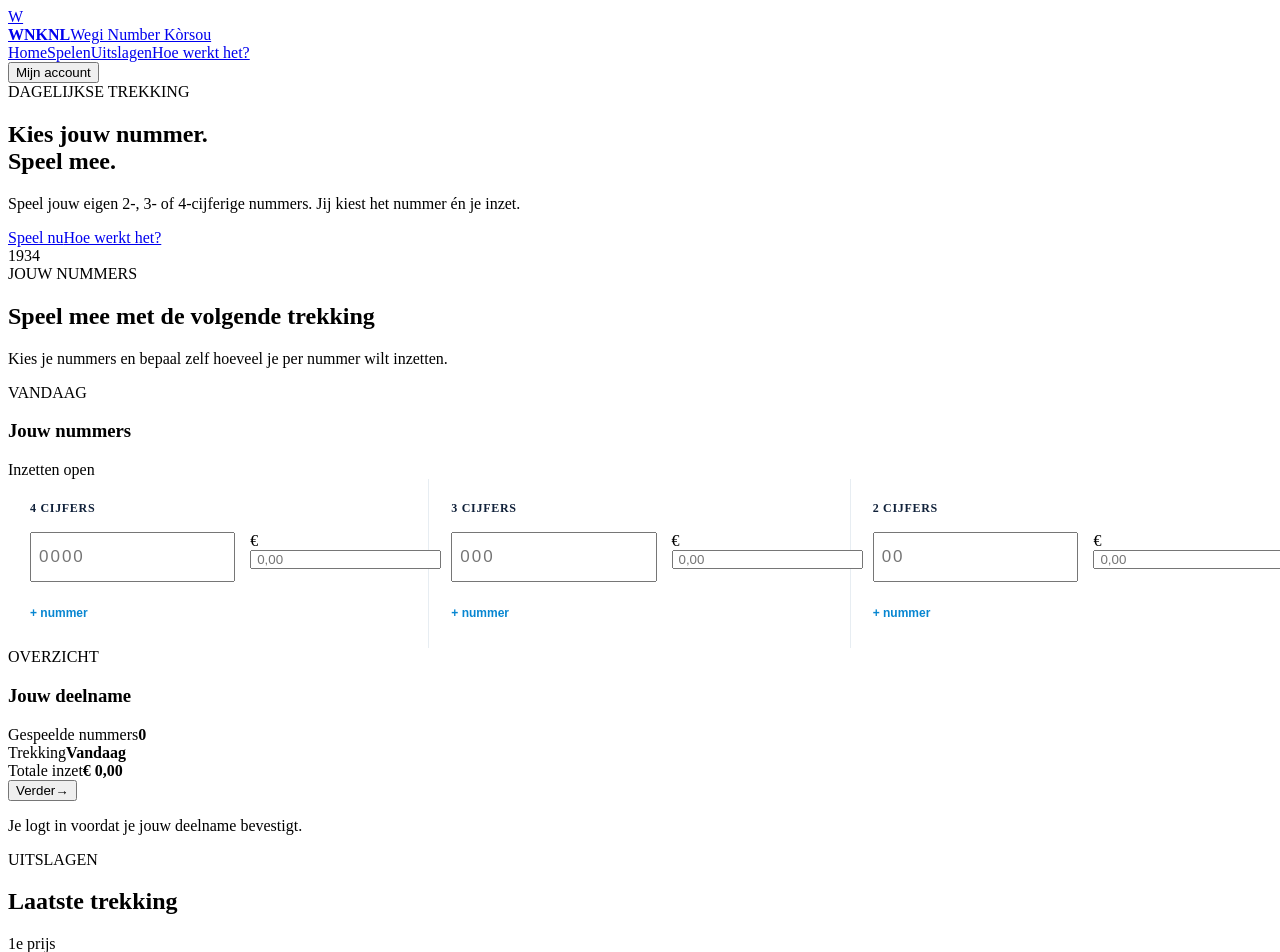
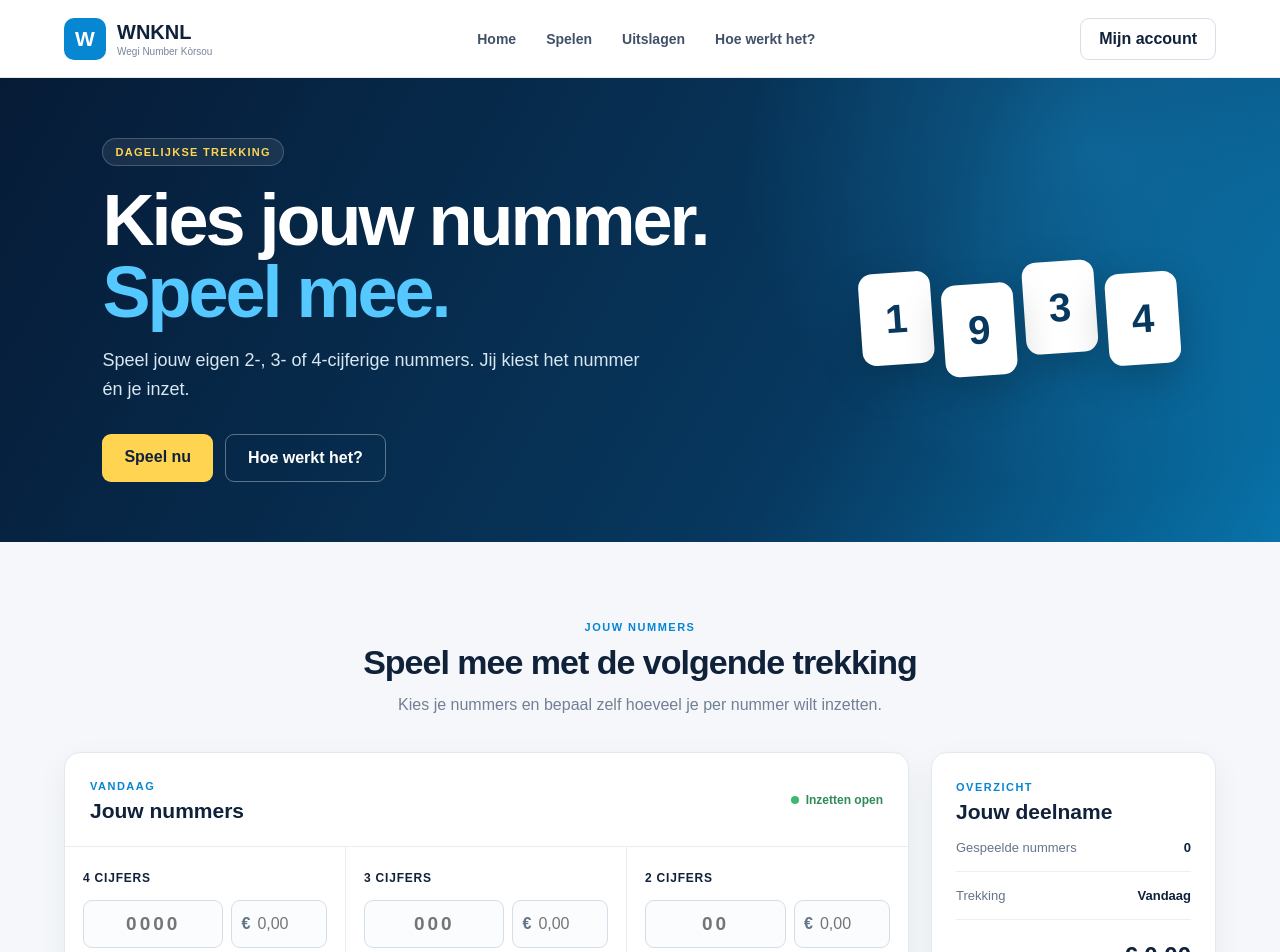
Before and after one commit to Play5999/WNKNL, a Next.js app: page / in a window 1280 px wide. Shown: the top 952 px of the page. Built offline with nearby package versions, Linux system fonts and the light colour scheme.

Commit message:
Update globals.css

```diff
--- a/app/globals.css
+++ b/app/globals.css
@@ -1,14 +1,303 @@
-/* Nieuwe WNKNL nummerindeling */
+* {
+  box-sizing: border-box;
+}
+
+html {
+  scroll-behavior: smooth;
+}
+
+body {
+  margin: 0;
+  background: #f5f7fa;
+  color: #10213a;
+  font-family: Arial, Helvetica, sans-serif;
+}
+
+button,
+input {
+  font: inherit;
+}
+
+button {
+  cursor: pointer;
+}
+
+/* HEADER */
+
+.siteHeader {
+  height: 78px;
+  padding: 0 5%;
+  display: flex;
+  align-items: center;
+  justify-content: space-between;
+  gap: 30px;
+  background: #ffffff;
+  border-bottom: 1px solid #e4e9ef;
+  position: sticky;
+  top: 0;
+  z-index: 50;
+}
+
+.brand {
+  display: flex;
+  align-items: center;
+  gap: 11px;
+  color: #10213a;
+  text-decoration: none;
+}
+
+.brandMark {
+  width: 42px;
+  height: 42px;
+  display: grid;
+  place-items: center;
+  border-radius: 10px;
+  background: #0786d1;
+  color: #fff;
+  font-size: 21px;
+  font-weight: 900;
+}
+
+.brand strong,
+.brand span {
+  display: block;
+}
+
+.brand strong {
+  font-size: 20px;
+}
+
+.brand span {
+  margin-top: 2px;
+  color: #77869a;
+  font-size: 10px;
+}
+
+.desktopNav {
+  display: flex;
+  gap: 30px;
+}
+
+.desktopNav a {
+  color: #405168;
+  text-decoration: none;
+  font-size: 14px;
+  font-weight: 700;
+}
+
+.desktopNav a:hover {
+  color: #0786d1;
+}
+
+.accountButton {
+  padding: 11px 18px;
+  border: 1px solid #d6dfe8;
+  border-radius: 9px;
+  background: #fff;
+  color: #10213a;
+  font-weight: 700;
+}
+
+/* HERO */
+
+.hero {
+  min-height: 400px;
+  padding: 60px 8%;
+  display: flex;
+  align-items: center;
+  justify-content: space-between;
+  gap: 60px;
+  overflow: hidden;
+  background:
+    radial-gradient(
+      circle at 85% 15%,
+      rgba(28, 170, 235, 0.3),
+      transparent 30%
+    ),
+    linear-gradient(120deg, #061b36, #07385f 65%, #0873aa);
+  color: #fff;
+}
+
+.heroText {
+  max-width: 650px;
+}
+
+.badge {
+  display: inline-block;
+  padding: 7px 12px;
+  border: 1px solid rgba(255, 255, 255, 0.2);
+  border-radius: 100px;
+  background: rgba(255, 255, 255, 0.08);
+  color: #ffd451;
+  font-size: 11px;
+  font-weight: 800;
+  letter-spacing: 1.3px;
+}
+
+.hero h1 {
+  margin: 18px 0;
+  font-size: clamp(46px, 6vw, 72px);
+  line-height: 1;
+  letter-spacing: -3px;
+}
+
+.hero h1 span {
+  color: #55c9ff;
+}
+
+.hero p {
+  max-width: 560px;
+  margin: 0 0 30px;
+  color: #d8e7f2;
+  font-size: 18px;
+  line-height: 1.6;
+}
+
+.heroButtons {
+  display: flex;
+  gap: 12px;
+}
+
+.primaryButton,
+.secondaryButton {
+  display: inline-block;
+  padding: 14px 22px;
+  border-radius: 9px;
+  text-decoration: none;
+  font-weight: 800;
+}
+
+.primaryButton {
+  background: #ffd451;
+  color: #10213a;
+}
+
+.secondaryButton {
+  border: 1px solid rgba(255, 255, 255, 0.35);
+  color: #fff;
+}
+
+.heroNumbers {
+  display: flex;
+  gap: 10px;
+  transform: rotate(-4deg);
+}
+
+.heroNumbers span {
+  width: 72px;
+  height: 92px;
+  display: grid;
+  place-items: center;
+  border-radius: 14px;
+  background: #fff;
+  color: #07385f;
+  box-shadow: 0 15px 40px rgba(0, 0, 0, 0.22);
+  font-size: 40px;
+  font-weight: 900;
+}
+
+.heroNumbers span:nth-child(2),
+.heroNumbers span:nth-child(4) {
+  transform: translateY(17px);
+}
+
+/* GENERAL */
+
+.playArea,
+.resultsSection,
+.howSection {
+  padding: 75px 5%;
+}
+
+.sectionHeading {
+  max-width: 700px;
+  margin: 0 auto 35px;
+  text-align: center;
+}
+
+.sectionHeading > span,
+.smallLabel {
+  color: #0786d1;
+  font-size: 11px;
+  font-weight: 900;
+  letter-spacing: 1.5px;
+}
+
+.sectionHeading h2 {
+  margin: 8px 0 10px;
+  font-size: 34px;
+  letter-spacing: -1px;
+}
+
+.sectionHeading p {
+  margin: 0;
+  color: #718096;
+  line-height: 1.6;
+}
+
+/* PLAY AREA */
+
+.playLayout {
+  max-width: 1250px;
+  margin: auto;
+  display: grid;
+  grid-template-columns: minmax(0, 1fr) 285px;
+  gap: 22px;
+  align-items: start;
+}
+
+.playCard,
+.summaryCard {
+  background: #fff;
+  border: 1px solid #e2e8ee;
+  border-radius: 16px;
+  box-shadow: 0 10px 30px rgba(17, 44, 73, 0.06);
+}
+
+.playCard {
+  overflow: hidden;
+}
+
+.playCardHeader {
+  padding: 23px 25px;
+  display: flex;
+  align-items: center;
+  justify-content: space-between;
+  border-bottom: 1px solid #e9edf1;
+}
+
+.playCardHeader h3,
+.summaryCard h3 {
+  margin: 5px 0 0;
+  font-size: 21px;
+}
+
+.drawStatus {
+  display: flex;
+  align-items: center;
+  gap: 7px;
+  color: #2f8b58;
+  font-size: 12px;
+  font-weight: 700;
+}
+
+.statusDot {
+  width: 8px;
+  height: 8px;
+  border-radius: 50%;
+  background: #40b970;
+}
+
+/* THREE NUMBER COLUMNS */
 
 .numberColumns {
   display: grid;
   grid-template-columns: repeat(3, minmax(0, 1fr));
-  gap: 0;
 }
 
 .numberColumn {
   min-width: 0;
-  padding: 22px;
+  padding: 24px 18px;
   border-right: 1px solid #e7edf2;
 }
 
@@ -17,67 +306,310 @@
 }
 
 .columnTitle {
-  margin-bottom: 16px;
+  margin-bottom: 15px;
   color: #10213a;
   font-size: 12px;
-  letter-spacing: 0.7px;
+  letter-spacing: 0.8px;
 }
 
 .numberStakeRow {
+  width: 100%;
   display: grid;
-  grid-template-columns: minmax(75px, 1fr) minmax(80px, 0.8fr);
-  gap: 7px;
+  grid-template-columns: minmax(90px, 1.25fr) minmax(80px, 0.85fr);
+  gap: 8px;
   margin-bottom: 10px;
 }
 
-.numberStakeRow .numberInput {
+.numberInput {
+  width: 100%;
   min-width: 0;
-  height: 46px;
-  padding: 0 7px;
-  font-size: 17px;
-  letter-spacing: 2px;
+  height: 48px;
+  padding: 0 10px;
+  border: 1px solid #d5dee7;
+  border-radius: 9px;
+  outline: none;
+  background: #fbfcfd;
+  color: #10213a;
+  font-size: 19px;
+  font-weight: 800;
+  letter-spacing: 3px;
+  text-align: center;
 }
 
-.numberStakeRow .stakeInput {
+.stakeInput {
+  width: 100%;
   min-width: 0;
-  height: 46px;
-  padding-left: 8px;
+  height: 48px;
+  display: flex;
+  align-items: center;
+  border: 1px solid #d5dee7;
+  border-radius: 9px;
+  background: #fbfcfd;
+  overflow: hidden;
 }
 
-.numberStakeRow .stakeInput input {
-  min-width: 0;
-  padding: 0 5px;
+.stakeInput > span {
+  padding-left: 9px;
+  color: #637387;
+  font-weight: 700;
 }
 
-.addNumberButton,
-.suggestionButton {
+.stakeInput input {
+  width: 100%;
+  min-width: 0;
+  height: 100%;
+  padding: 0 7px;
   border: 0;
+  outline: none;
   background: transparent;
-  cursor: pointer;
-  font-weight: 800;
+  color: #10213a;
+}
+
+.numberInput:focus,
+.stakeInput:focus-within {
+  border-color: #0786d1;
+  box-shadow: 0 0 0 3px rgba(7, 134, 209, 0.1);
 }
 
 .addNumberButton {
-  margin-top: 8px;
-  padding: 6px 0;
+  margin-top: 7px;
+  padding: 7px 0;
+  border: 0;
+  background: transparent;
   color: #0786d1;
   font-size: 12px;
+  font-weight: 800;
 }
 
 .suggestionButton {
   display: block;
-  margin: 4px 0 8px;
-  padding: 5px 0;
+  margin: 3px 0 8px;
+  padding: 7px 9px;
+  border: 1px solid #d6e9f5;
+  border-radius: 7px;
+  background: #f3faff;
   color: #087fc0;
-  font-size: 12px;
+  font-size: 11px;
+  font-weight: 800;
   text-align: left;
+}
+
+.fourNumberBlock {
+  margin-bottom: 3px;
 }
 
 .mobileSuggestions {
   display: none;
 }
 
-@media (max-width: 850px) {
+/* SUMMARY */
+
+.summaryCard {
+  padding: 24px;
+  position: sticky;
+  top: 100px;
+}
+
+.summaryLine {
+  padding: 16px 0;
+  display: flex;
+  justify-content: space-between;
+  gap: 10px;
+  border-bottom: 1px solid #edf0f3;
+  color: #65758a;
+  font-size: 13px;
+}
+
+.summaryLine strong {
+  color: #10213a;
+}
+
+.summaryTotal {
+  padding: 22px 0;
+  display: flex;
+  align-items: flex-end;
+  justify-content: space-between;
+  gap: 10px;
+}
+
+.summaryTotal span {
+  font-weight: 700;
+}
+
+.summaryTotal strong {
+  font-size: 24px;
+}
+
+.continueButton {
+  width: 100%;
+  padding: 15px 16px;
+  display: flex;
+  justify-content: space-between;
+  border: 0;
+  border-radius: 9px;
+  background: #0786d1;
+  color: #fff;
+  font-weight: 800;
+}
+
+.loginNote {
+  margin: 12px 0 0;
+  color: #8794a5;
+  font-size: 10px;
+  line-height: 1.5;
+  text-align: center;
+}
+
+/* RESULTS */
+
+.resultsSection {
+  background: #fff;
+}
+
+.resultCards {
+  max-width: 900px;
+  margin: auto;
+  display: grid;
+  grid-template-columns: repeat(3, 1fr);
+  gap: 16px;
+}
+
+.resultCard {
+  padding: 25px;
+  border: 1px solid #e3e9ef;
+  border-radius: 14px;
+  background: #fff;
+  text-align: center;
+}
+
+.resultCard span {
+  color: #77869a;
+  font-size: 12px;
+  font-weight: 700;
+}
+
+.resultCard div {
+  margin-top: 14px;
+  color: #0786d1;
+  font-size: 26px;
+  font-weight: 900;
+  letter-spacing: 4px;
+}
+
+/* HOW */
+
+.steps {
+  max-width: 1000px;
+  margin: auto;
+  display: grid;
+  grid-template-columns: repeat(3, 1fr);
+  gap: 20px;
+}
+
+.steps > div {
+  padding: 28px;
+  background: #fff;
+  border: 1px solid #e3e9ef;
+  border-radius: 14px;
+}
+
+.steps b {
+  color: #0786d1;
+  font-size: 23px;
+}
+
+.steps h3 {
+  margin: 14px 0 8px;
+}
+
+.steps p {
+  margin: 0;
+  color: #77869a;
+  font-size: 14px;
+  line-height: 1.6;
+}
+
+/* FOOTER */
+
+footer {
+  padding: 30px 5%;
+  display: flex;
+  align-items: center;
+  justify-content: space-between;
+  background: #061b36;
+  color: #fff;
+}
+
+.footerBrand {
+  color: #fff;
+}
+
+footer p {
+  color: #9fb0c1;
+  font-size: 12px;
+}
+
+/* TABLET */
+
+@media (max-width: 950px) {
+  .desktopNav {
+    display: none;
+  }
+
+  .heroNumbers {
+    display: none;
+  }
+
+  .playLayout {
+    grid-template-columns: 1fr;
+  }
+
+  .summaryCard {
+    position: static;
+  }
+}
+
+/* MOBILE */
+
+@media (max-width: 700px) {
+  .siteHeader {
+    height: 70px;
+    padding: 0 15px;
+  }
+
+  .brand span {
+    display: none;
+  }
+
+  .accountButton {
+    padding: 9px 12px;
+    font-size: 12px;
+  }
+
+  .hero {
+    min-height: auto;
+    padding: 45px 20px 50px;
+  }
+
+  .hero h1 {
+    font-size: 43px;
+    letter-spacing: -2px;
+  }
+
+  .hero p {
+    font-size: 15px;
+  }
+
+  .playArea,
+  .resultsSection,
+  .howSection {
+    padding: 55px 12px;
+  }
+
+  .sectionHeading h2 {
+    font-size: 28px;
+  }
+
   .numberColumns {
     grid-template-columns: 1fr;
   }
@@ -93,14 +625,14 @@
   }
 
   .numberStakeRow {
-    grid-template-columns: minmax(0, 1.35fr) minmax(0, 1fr);
+    grid-template-columns: minmax(0, 1.3fr) minmax(0, 1fr);
   }
 
   .mobileSuggestions {
     display: flex;
     flex-wrap: wrap;
     gap: 7px;
-    margin: -2px 0 12px;
+    margin: 3px 0 10px;
   }
 
   .mobileSuggestions > span {
@@ -111,15 +643,26 @@
 
   .mobileSuggestions button {
     padding: 6px 9px;
-    border: 1px solid #dce8ef;
-    border-radius: 6px;
-    background: #f5fbff;
+    border: 1px solid #d6e9f5;
+    border-radius: 7px;
+    background: #f3faff;
     color: #087fc0;
     font-size: 11px;
     font-weight: 800;
   }
 
   .mobileSuggestions button:disabled {
-    opacity: .45;
+    opacity: 0.45;
+  }
+
+  .resultCards,
+  .steps {
+    grid-template-columns: 1fr;
+  }
+
+  footer {
+    gap: 20px;
+    flex-direction: column;
+    align-items: flex-start;
   }
 }
```
